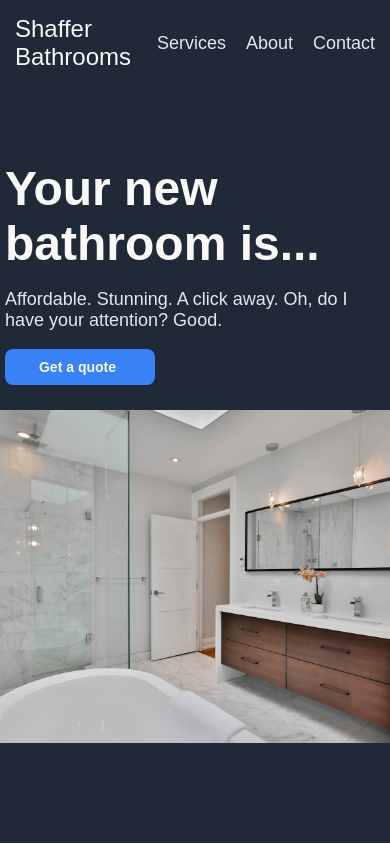
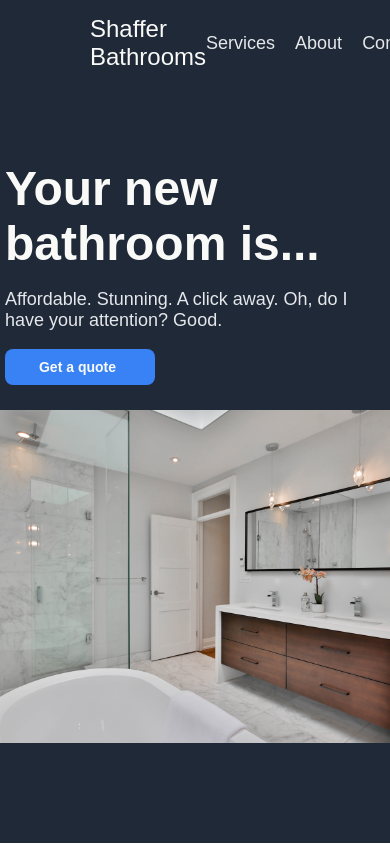
Before and after one commit to Christian-Shaffer/foundations-landing-page, a plain HTML site: page index.html in a window 390 px wide. Shown: the top 844 px of the page. Drawn offline with Linux system fonts and the light colour scheme.

Commit message:
Optimize nav-bar styling for mobile

```diff
--- a/style.css
+++ b/style.css
@@ -15,7 +15,7 @@ body {
 }
 
 .nav-bar {
-    margin: 15px 15px 90px 15px;
+    margin: 15px 90px 90px 90px;
     display: flex;
     justify-content: space-between;
     align-items: center;
```
